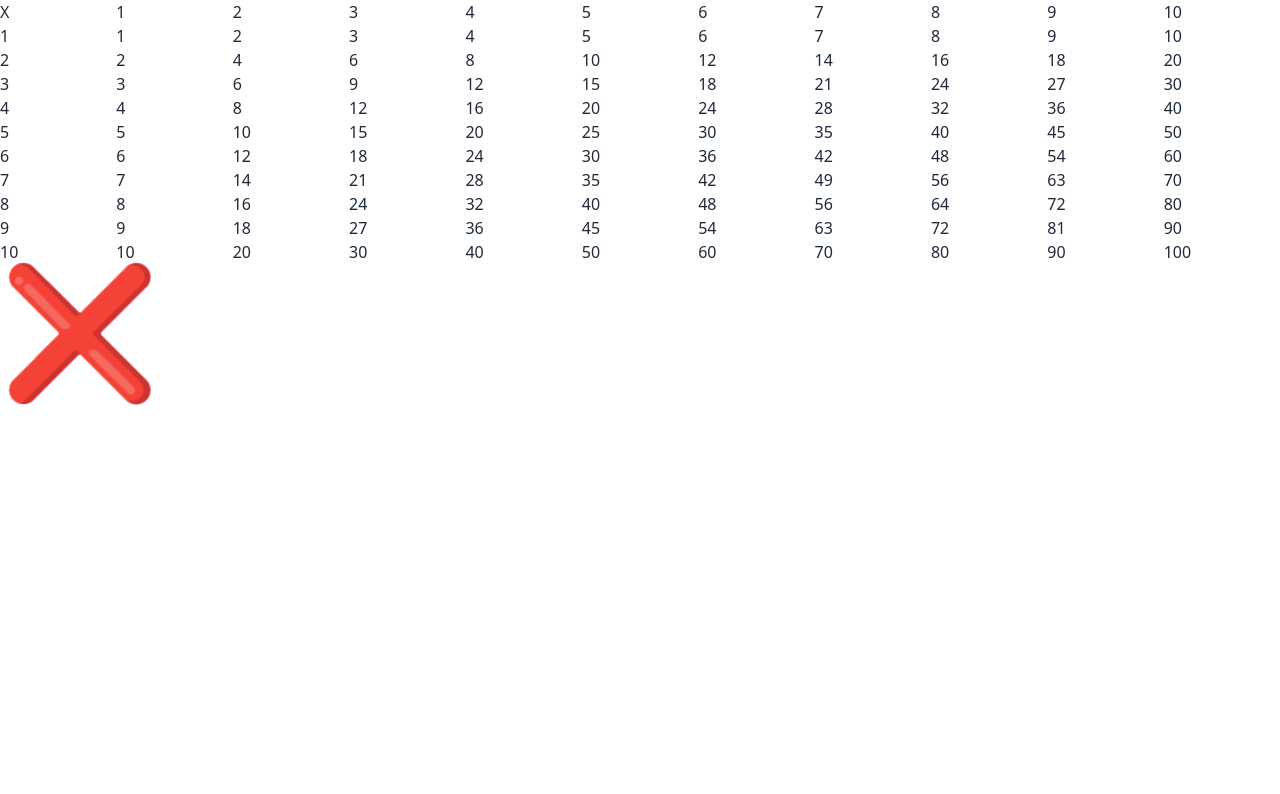
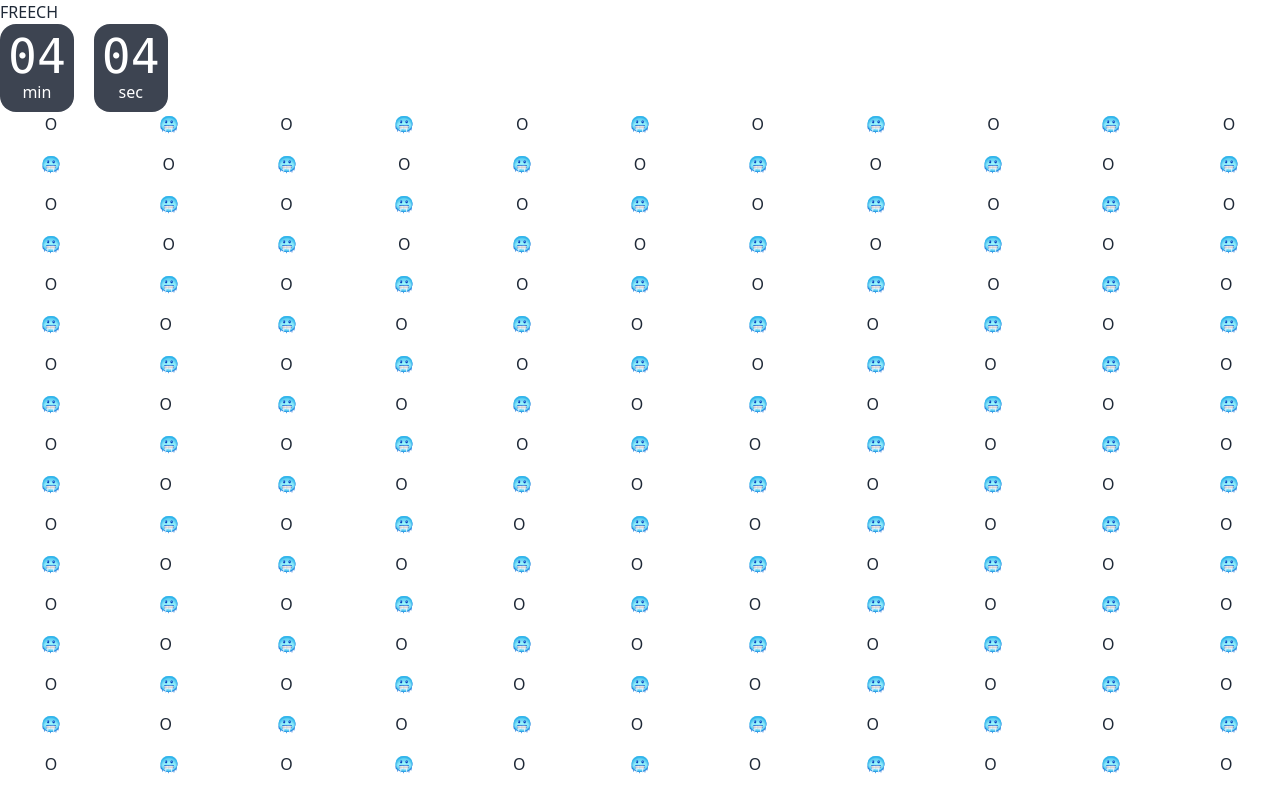
Before and after one commit to fyasla/multab, a SvelteKit app: page / in a window 1280 px wide. Shown: the top 794 px of the page. Built offline with nearby package versions, Linux system fonts and the light colour scheme.

Commit message:
prototype of flipping when click done

```diff
--- a/src/routes/+layout.svelte
+++ b/src/routes/+layout.svelte
@@ -3,3 +3,20 @@
 </script>
 
 <slot />
+
+<footer class="footer footer-center p-10 bg-primary text-primary-content">
+    <div>
+      <svg width="50" height="50" viewBox="0 0 24 24" xmlns="http://www.w3.org/2000/svg" fill-rule="evenodd" clip-rule="evenodd" class="inline-block fill-current"><path d="M22.672 15.226l-2.432.811.841 2.515c.33 1.019-.209 2.127-1.23 2.456-1.15.325-2.148-.321-2.463-1.226l-.84-2.518-5.013 1.677.84 2.517c.391 1.203-.434 2.542-1.831 2.542-.88 0-1.601-.564-1.86-1.314l-.842-2.516-2.431.809c-1.135.328-2.145-.317-2.463-1.229-.329-1.018.211-2.127 1.231-2.456l2.432-.809-1.621-4.823-2.432.808c-1.355.384-2.558-.59-2.558-1.839 0-.817.509-1.582 1.327-1.846l2.433-.809-.842-2.515c-.33-1.02.211-2.129 1.232-2.458 1.02-.329 2.13.209 2.461 1.229l.842 2.515 5.011-1.677-.839-2.517c-.403-1.238.484-2.553 1.843-2.553.819 0 1.585.509 1.85 1.326l.841 2.517 2.431-.81c1.02-.33 2.131.211 2.461 1.229.332 1.018-.21 2.126-1.23 2.456l-2.433.809 1.622 4.823 2.433-.809c1.242-.401 2.557.484 2.557 1.838 0 .819-.51 1.583-1.328 1.847m-8.992-6.428l-5.01 1.675 1.619 4.828 5.011-1.674-1.62-4.829z"></path></svg>
+      <p class="font-bold">
+        ACME Industries Ltd. <br/>Providing reliable tech since 1992
+      </p>
+      <p>Copyright © 2022 - All right reserved</p>
+    </div>
+    <div>
+      <div class="grid grid-flow-col gap-4">
+        <a><svg xmlns="http://www.w3.org/2000/svg" width="24" height="24" viewBox="0 0 24 24" class="fill-current"><path d="M24 4.557c-.883.392-1.832.656-2.828.775 1.017-.609 1.798-1.574 2.165-2.724-.951.564-2.005.974-3.127 1.195-.897-.957-2.178-1.555-3.594-1.555-3.179 0-5.515 2.966-4.797 6.045-4.091-.205-7.719-2.165-10.148-5.144-1.29 2.213-.669 5.108 1.523 6.574-.806-.026-1.566-.247-2.229-.616-.054 2.281 1.581 4.415 3.949 4.89-.693.188-1.452.232-2.224.084.626 1.956 2.444 3.379 4.6 3.419-2.07 1.623-4.678 2.348-7.29 2.04 2.179 1.397 4.768 2.212 7.548 2.212 9.142 0 14.307-7.721 13.995-14.646.962-.695 1.797-1.562 2.457-2.549z"></path></svg></a>
+        <a><svg xmlns="http://www.w3.org/2000/svg" width="24" height="24" viewBox="0 0 24 24" class="fill-current"><path d="M19.615 3.184c-3.604-.246-11.631-.245-15.23 0-3.897.266-4.356 2.62-4.385 8.816.029 6.185.484 8.549 4.385 8.816 3.6.245 11.626.246 15.23 0 3.897-.266 4.356-2.62 4.385-8.816-.029-6.185-.484-8.549-4.385-8.816zm-10.615 12.816v-8l8 3.993-8 4.007z"></path></svg></a>
+        <a><svg xmlns="http://www.w3.org/2000/svg" width="24" height="24" viewBox="0 0 24 24" class="fill-current"><path d="M9 8h-3v4h3v12h5v-12h3.642l.358-4h-4v-1.667c0-.955.192-1.333 1.115-1.333h2.885v-5h-3.808c-3.596 0-5.192 1.583-5.192 4.615v3.385z"></path></svg></a>
+      </div>
+    </div>
+  </footer>
--- a/src/routes/+page.svelte
+++ b/src/routes/+page.svelte
@@ -1,7 +1,37 @@
-<script>
+<script lang="ts">
     import Game from './Game.svelte';
+    //create a timer
+    let timer: number = 0;
+    //uspdate the timer every second
+    setInterval(() => {
+        timer++;
+    }, 1000);
 </script>
 
 <slot>
+    <h1>FREECH</h1>
+    <div class="grid grid-flow-col gap-5 text-center auto-cols-max">
+        <div class="flex flex-col p-2 bg-neutral rounded-box text-neutral-content">
+            <span class="countdown font-mono text-5xl">
+            <span style="--value:{timer};"></span>
+            </span>
+            min
+        </div>
+        <div class="flex flex-col p-2 bg-neutral rounded-box text-neutral-content">
+            <span class="countdown font-mono text-5xl">
+            <span style="--value:{timer};"></span>
+            </span>
+            sec
+        </div>
+    </div>
     <Game />
+    <button class="btn btn-primary">Play</button>
+    <div class="stat">
+        <div class="stat-figure text-primary">
+          <svg xmlns="http://www.w3.org/2000/svg" fill="none" viewBox="0 0 24 24" class="inline-block w-8 h-8 stroke-current"><path stroke-linecap="round" stroke-linejoin="round" stroke-width="2" d="M4.318 6.318a4.5 4.5 0 000 6.364L12 20.364l7.682-7.682a4.5 4.5 0 00-6.364-6.364L12 7.636l-1.318-1.318a4.5 4.5 0 00-6.364 0z"></path></svg>
+        </div>
+        <div class="stat-title">Total Likes</div>
+        <div class="stat-value text-primary">25.6K</div>
+        <div class="stat-desc">21% more than last month</div>
+      </div>
 </slot>
--- a/src/routes/Square.svelte
+++ b/src/routes/Square.svelte
@@ -1,16 +1,32 @@
 <script lang="ts">
 	export let x :number;
     export let y: number;
+    let isC: boolean = false;
+    function handleClick() {
+        isC = !isC;
+    }
 </script>
 
-<div>
-    {#if x == 0 && y==0}
+<label class="swap swap-flip">
+
+    <!-- this hidden checkbox controls the state -->
+    <input type="checkbox" />
+
+    <div class="swap-on">
+        {#if x === 0 && y === 0}
             X
-    {:else if x == 0}
+        {:else if x === 0}
             {y}
-    {:else if y == 0}
+        {:else if y === 0}
             {x}
         {:else}
             {x * y}
         {/if}
     </div>
+    <div class="swap-off">O</div>
+  </label>
+
+  <div on:click={handleClick} class="swap swap-flip" class:swap-active="{isC}">
+    <div class="swap-on">🥵</div>
+    <div class="swap-off">🥶</div>
+  </div>
--- a/src/routes/game.svelte
+++ b/src/routes/game.svelte
@@ -13,7 +13,7 @@
 
 </script>
 
-<div id="main-grid" class="grid grid-cols-11">
+<div id="main-grid" class="grid grid-cols-11 gap-4">
     <!-- make 10 rows of 10 squares with svelte each statement-->
     {#each range_array as i}
         {#each range_array as j}
@@ -21,13 +21,3 @@
         {/each}
     {/each}
 </div>
-
-
-<label class="swap swap-flip text-9xl">
-
-    <!-- this hidden checkbox controls the state -->
-    <input type="checkbox" />
-
-    <div class="swap-on">5️⃣6️⃣</div>
-    <div class="swap-off">❌</div>
-  </label>
```
Lines whose indentation alone changed are shown as unchanged.
